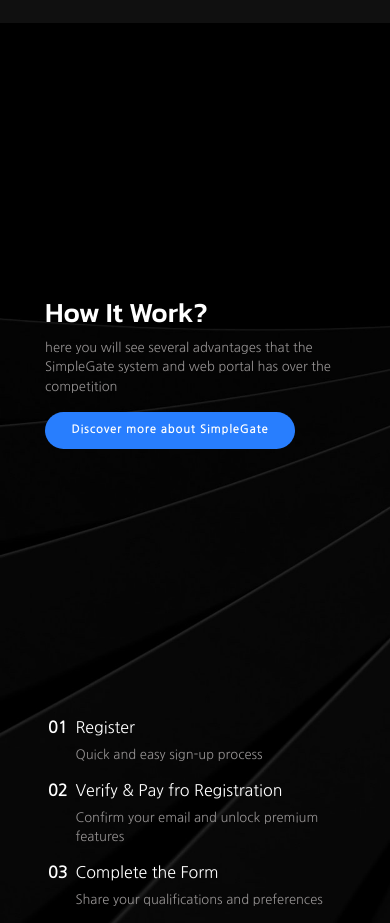
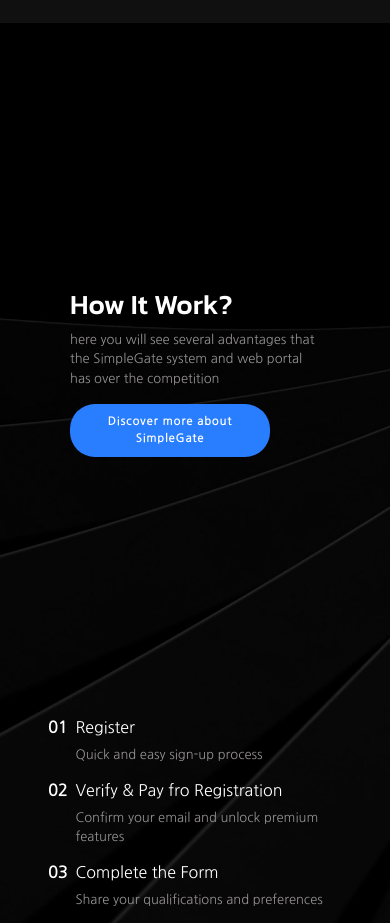
Before and after one commit to Stefinger/SimpleGate, a plain HTML site: page index.html in a window 390 px wide. Shown: the part 1600-2523 px from the top of the page. Drawn offline with nearby package versions, Linux system fonts and the light colour scheme; a web font is replaced by a local one.

Commit message:
Add files via upload

```diff
--- a/index.html
+++ b/index.html
@@ -244,7 +244,7 @@
         class="how-works d-flex flex-column flex-xl-row justify-content-center align-items-center"
       >
         <div
-          class="how-works-box how-works-box-1 left-box d-flex flex-column justify-content-center px-5"
+          class="how-works-box how-works-box-1 left-box d-flex flex-column justify-content-center px-4"
         >
           <h3 class="display-6">How It Work?</h3>
           <p>
--- a/style.css
+++ b/style.css
@@ -513,12 +513,12 @@ footer a{
     }
 
     .left-box #signIn-button{
-        max-width: 200px;
+        max-width: 150px;
         font-size: 11px;
     }
 
     .left-box p{
-        max-width: 250px;
+        max-width: 150px;
         font-size: small;
     }
 }
@@ -536,12 +536,12 @@ footer a{
 
 
     .left-box #signIn-button{
-        max-width: 250px;
+        max-width: 200px;
         font-size: 11px;
     }
 
     .left-box p{
-        max-width: 300px;
+        max-width: 250px;
         font-size: small;
     }
 
```
